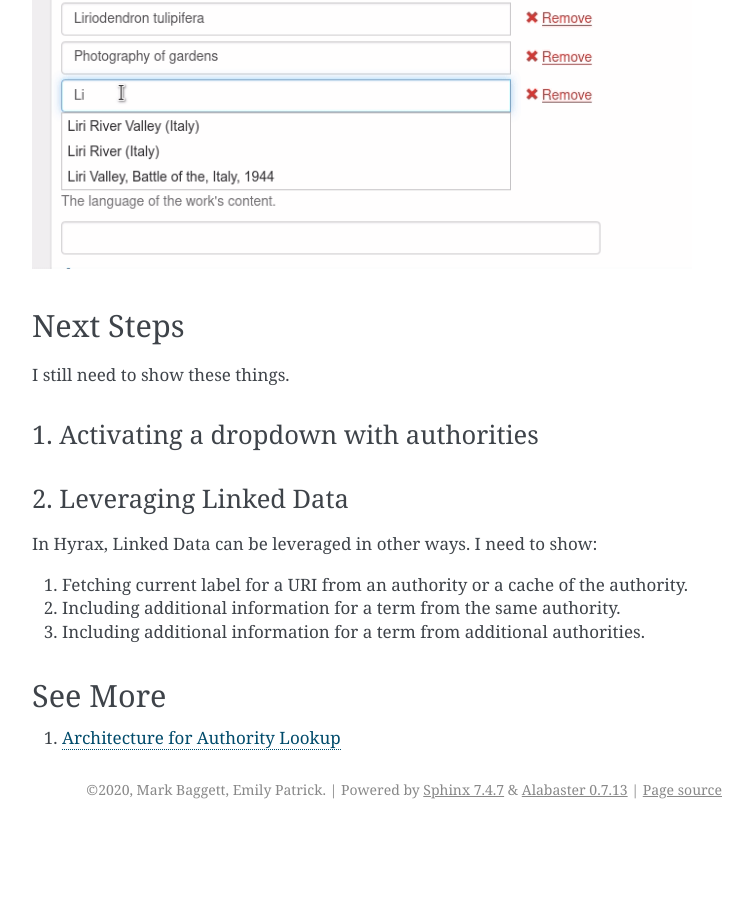
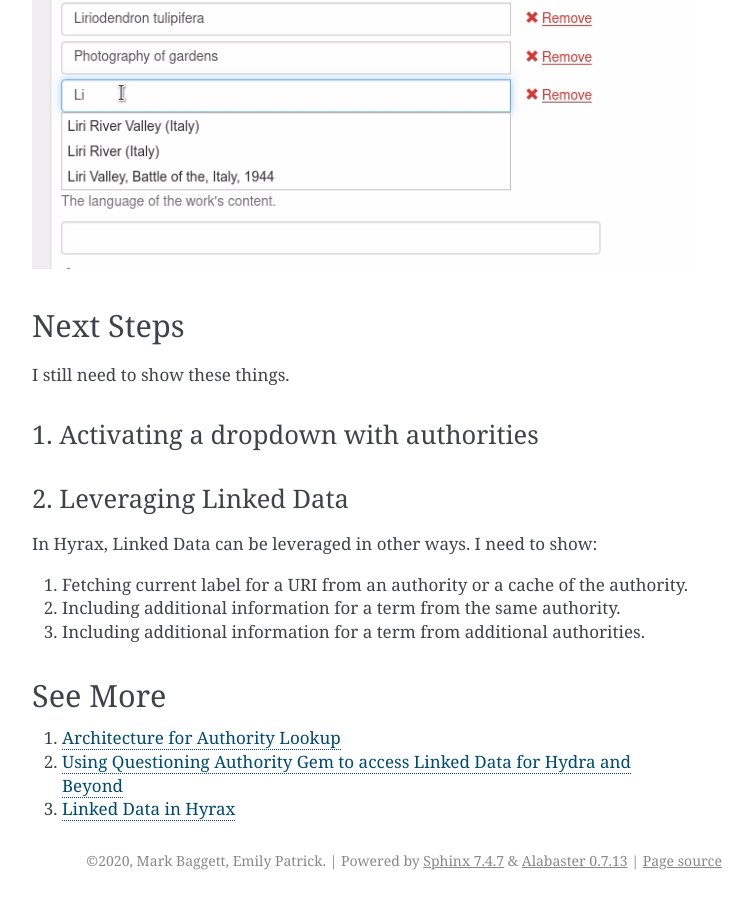
Before and after one commit to markpbaggett/utk_hyrax_review_docs, a Sphinx documentation site: the page built from docs/source/contents/6_question_authority.rst, in a window 1280 px wide and 900 px high, scrolled down 3387 px. Shown: the whole window, without its empty margins (388-1141 px from the left). Built offline with Sphinx 7.4.7, drawn with Linux system fonts in a browser that asks for light colours; before the commit the page ends 4216 px from its top, so only the background shows below that.

Commit message:
Add more to see more.

```diff
--- a/docs/source/contents/6_question_authority.rst
+++ b/docs/source/contents/6_question_authority.rst
@@ -173,3 +173,5 @@ See More
 --------
 
 1. `Architecture for Authority Lookup <https://wiki.lyrasis.org/display/ld4lLABS/Architecture+for+Authority+Lookup>`_
+2. `Using Questioning Authority Gem to access Linked Data for Hydra and Beyond <https://docs.google.com/presentation/d/12wxAgsMC0C03IJcX18QLT6VhmKPgbWq6LmGTVSOfEw8/edit#slide=id.g202f49a705_2_117>`_
+3. `Linked Data in Hyrax <https://docs.google.com/presentation/d/1tlbjvIt-V9D11TJZ8zHNZBwTUOtREGWlMoUKvJX1sI4/edit#slide=id.g1daf2d4a0f_2_19>`_
```
